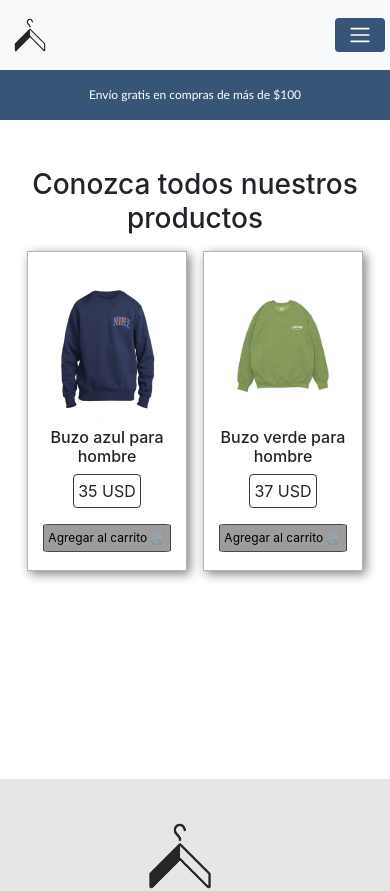
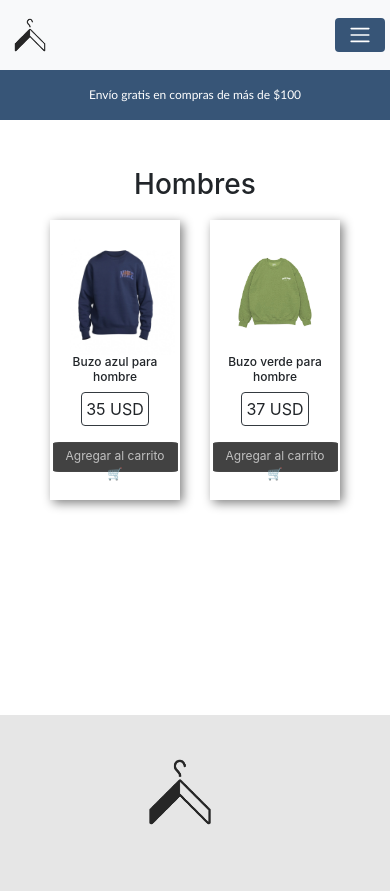
Before and after one commit to letifoss/clothesstore, a React (Create React App) app: page /hombres in a window 390 px wide. Shown: the top 891 px of the page. Built offline with nearby package versions, Linux system fonts and the light colour scheme.

Commit message:
ajustes responsive

```diff
--- a/src/componentes/Productos.js
+++ b/src/componentes/Productos.js
@@ -1,5 +1,6 @@
 import React, { useState } from "react";
 import '../styles/Productos.css';
+
 
 function Productos({ producto, addToCart }) {
     const { id, imagen, nombre, precio } = producto;
@@ -16,9 +17,15 @@ function Productos({ producto, addToCart }) {
             setAlerta(false);
         }, 1500);
     };
+
+    const [tamañoproducto, setTamañoProducto] = useState(false);
+    const ampliarproducto = () => {
+        setTamañoProducto(!tamañoproducto)
+    }
+
     return (
-        <div className="producto d-flex flex-column align-items-center justify-content-center overflow-hidden text-center position-relative">
-            <img src={imagen} alt={nombre} width={150} height={180} className="mt-3" />
+        <div onClick={ampliarproducto} className={`producto ${tamañoproducto ? 'productoampliado' : ''} d-flex flex-column align-items-center justify-content-center overflow-hidden text-center position-relative`}>
+            <img src={imagen} alt={nombre} width={150} height={180} className="mt-1 productoimg" />
             <h6>{nombre}</h6>
             <p className="border border-dark rounded p-1">{precio}</p>
             <button className="p-1 mb-3" onClick={handleAddToCart}>
--- a/src/paginas/Hombres.js
+++ b/src/paginas/Hombres.js
@@ -19,7 +19,7 @@ function Hombres({ addToCart }) {
 
     return (
         <section className='d-flex flex-column align-items-center'>
-            <h3 className="text-center mt-5">Conozca todos nuestros productos</h3>
+            <h3 className="text-center mt-5">Hombres</h3>
             <div className='seccionproductos d-flex flex-wrap justify-content-center align-items-center'>
                 {productos.map(producto => (
                     <Productos key={producto.id} producto={producto} addToCart={addToCart} />
--- a/src/paginas/Mujeres.js
+++ b/src/paginas/Mujeres.js
@@ -22,7 +22,7 @@ function Mujeres({ addToCart }) {
 
     return (
         <section className='d-flex flex-column align-items-center'>
-            <h3 className="text-center mt-5">Conozca todos nuestros productos</h3>
+            <h3 className="text-center mt-5">Mujeres</h3>
             <div className='seccionproductos d-flex flex-wrap justify-content-center align-items-center'>
                 {productos.map(producto => (
                     <Productos key={producto.id} producto={producto} addToCart={addToCart} />
--- a/src/paginas/Ofertas.js
+++ b/src/paginas/Ofertas.js
@@ -22,7 +22,8 @@ function Ofertas({ addToCart }) {
 
     return (
         <section className='d-flex flex-column align-items-center'>
-            <h3 className="text-center mt-5">Conozca todos nuestros productos</h3>
+            <h3 className="text-center mt-5">OFERTAS</h3>
+            <h5>40% OFF en productos seleccionados</h5>
             <div className='seccionproductos d-flex flex-wrap justify-content-center align-items-center'>
                 {productos.map(producto => (
                     <Productos key={producto.id} producto={producto} addToCart={addToCart} />
--- a/src/styles/Productos.css
+++ b/src/styles/Productos.css
@@ -1,5 +1,5 @@
 .seccionproductos{
-    width: 75%;
+    width: 85%;
 }
     .productos {
         display: flex;
@@ -22,14 +22,18 @@
 
     .producto {
         position: relative;
-        width: 220px;
+        width: 230px;
         height: 320px;
-        border: 1px solid rgb(179, 179, 179);
         padding: 3px;
         margin: 15px;
         box-shadow: 3px 3px 10px gray;
         background-color: rgb(255, 255, 255);
         font-size: 12px;
+    }
+
+    .producto h6{
+        font-size: 15px;
+        text-align: center;
     }
 
     .alert {
@@ -48,16 +52,29 @@
     }
 
     .producto button {
-        background-color: #9c9c9c;
+        background-color: #424242;
         border-radius: 5%;
         border: 1px solid rgb(71, 71, 71);
-        color: black;
+        color: rgb(192, 192, 192);
     }
 
     .producto button:hover {
         background-color: #575757;
     }
 
+    .productoampliado{
+        position: fixed;
+        width: 520px;
+        height: 620px;
+        font-size: 18px;
+        border: 1px solid rgb(179, 179, 179);
+        padding: 3px;
+        margin: 15px;
+        box-shadow: 3px 3px 10px gray;
+        background-color: rgb(255, 255, 255);
+        transform: scale(1.2);
+        z-index: 100;
+    }
 
 @keyframes start {
     from {
@@ -71,24 +88,38 @@
 
 
 
+
+/* MEDIA QUERYS */
+
 @media screen and (max-width: 480px){
     .seccionproductos{
         width: 100%;
     }
     .productos{
         margin-top: 20px;
+
     }
     .producto{
-        width: 160px;
-        height: 320px;
-        padding: 2px;
-        margin: 8px;
+        width: 130px;
+        height: 280px;
+        padding: 0px;
+        margin-top: 10px;
     }
-    .productos img{
-        width: 100px;
-        height: 100px;
+    .productoimg{
+        width: 120px;
+        height: 120px;
     }
     .productos .h5{
         font-size: 10px;
     }
+
+    .producto button {
+        width: 125px;
+        height: 30px;
+    }
+
+    .producto h6{
+        font-size: 12px;
+    }
+
 }
```
